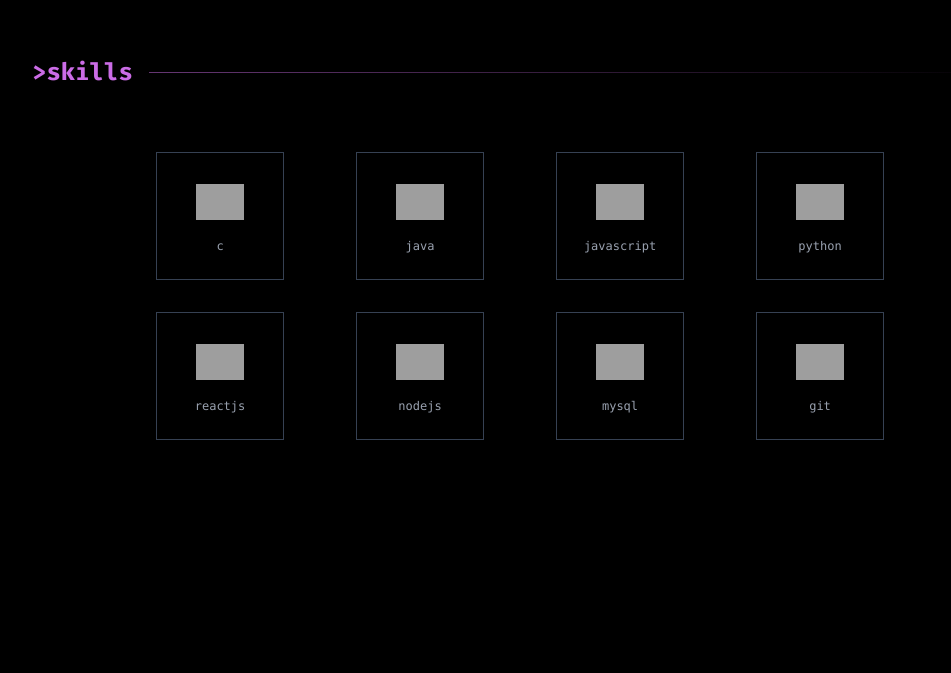
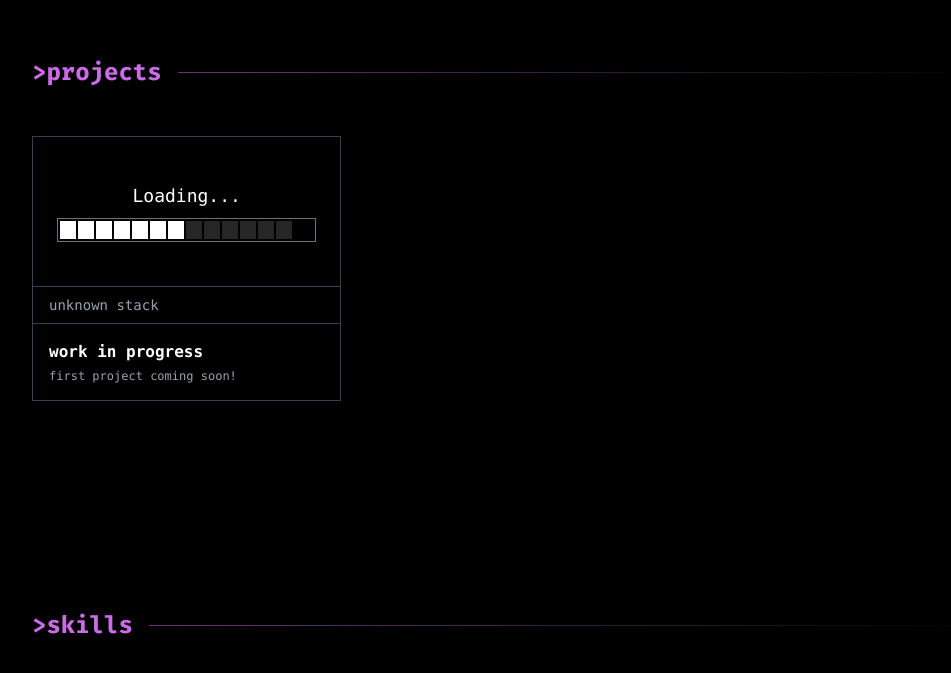
Before and after one commit to Siegescript/siegescript.github.io, a React app: page / in a window 1280 px wide. Shown: the part 1516-2189 px from the top of the page, without its empty margins (120-1071 px from the left). Before the commit the page ends 2036 px from the top, so only its background shows below. Built offline with nearby package versions, Linux system fonts and the light colour scheme; grey boxes are pictures that could not be loaded; the HTML template or start-up script is replaced by a standard one.

Commit message:
feat: created projects section
will add projects later

```diff
--- a/src/App.jsx
+++ b/src/App.jsx
@@ -3,6 +3,7 @@ import Navbar from './components/Navbar'
 import Hero from './sections/Hero'
 import Background from './sections/Background'
 import Skills from './sections/Skills'
+import Projects from './sections/Projects'
 
 function App() {
 
@@ -13,6 +14,7 @@ function App() {
       <main className="space-y-12">
         <Hero/>
         <Background/>
+        <Projects/>
         <Skills/>
       </main>
     </div>
--- a/src/sections/Projects.jsx
+++ b/src/sections/Projects.jsx
@@ -0,0 +1,44 @@
+const PROJECT_DATA = [
+    {
+        title: "work in progress",
+        stack: "unknown stack",
+        description: "first project coming soon!",
+        isBuilding: true
+    }
+];
+
+function Projects() {
+    return(
+        <section id="projects" className="py-20 max-w-5xl mx-auto px-6">
+            <div className="flex items-center gap-4 mb-12">
+                <h2 className="text-2xl font-bold text-[#cb6ce6]">&gt;projects</h2>
+                <div className="h-[1px] flex-grow bg-linear-to-r from-[#cb6ce6]/50 to-transparent" />
+            </div>
+
+            <div className="grid grid-cols-1 md:grid-cols-2 lg:grid-cols-3 gap-6">
+                {
+                PROJECT_DATA.map((project, index) => (
+                    <div key={index} className="border border-gray-700 font-mono bg-black text-left">
+                        <div className="border-b border-gray-700 p-6 flex flex-col items-center justify-center min-h-[150px]">
+                            <span className="text-lg mb-2">Loading...</span>
+                            <div className="w-full border border-gray-500 h-6 p-[2px] flex gap-[2px]">
+                                {[...Array(7)].map((_, i) => <div key={i} className="bg-white w-4 h-full" />)}
+                                {[...Array(6)].map((_, i) => <div key={i} className="bg-neutral-800 w-4 h-full" />)}
+                            </div>
+                        </div>
+                        <div className="border-b border-gray-700 px-4 py-2 text-sm text-gray-400">
+                            {project.stack}
+                        </div>
+                        <div className="p-4">
+                            <h3 className="font-bold text-white mb-1">{project.title}</h3>
+                            <p className="text-xs text-gray-400">{project.description}</p>
+                        </div>
+                    </div>
+                ))
+                }
+            </div>
+        </section>
+    );
+}
+
+export default Projects;
```
